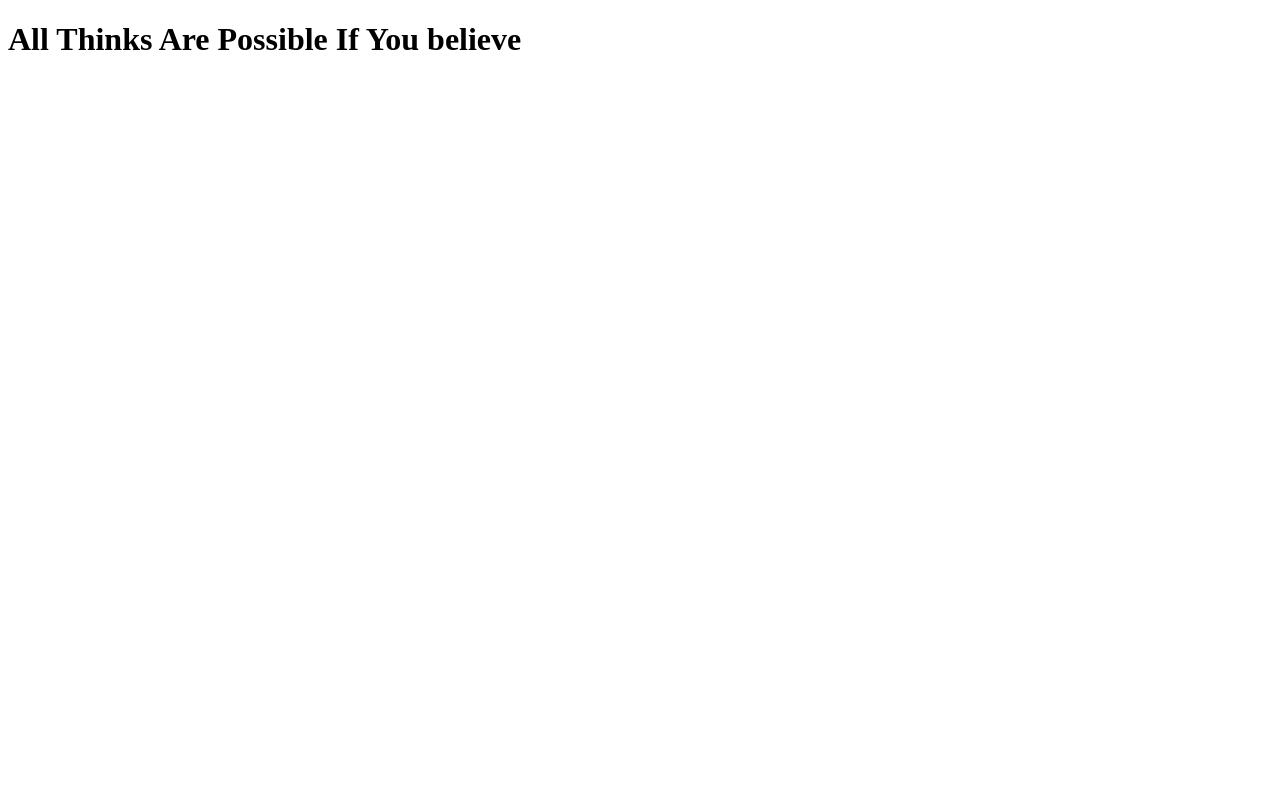
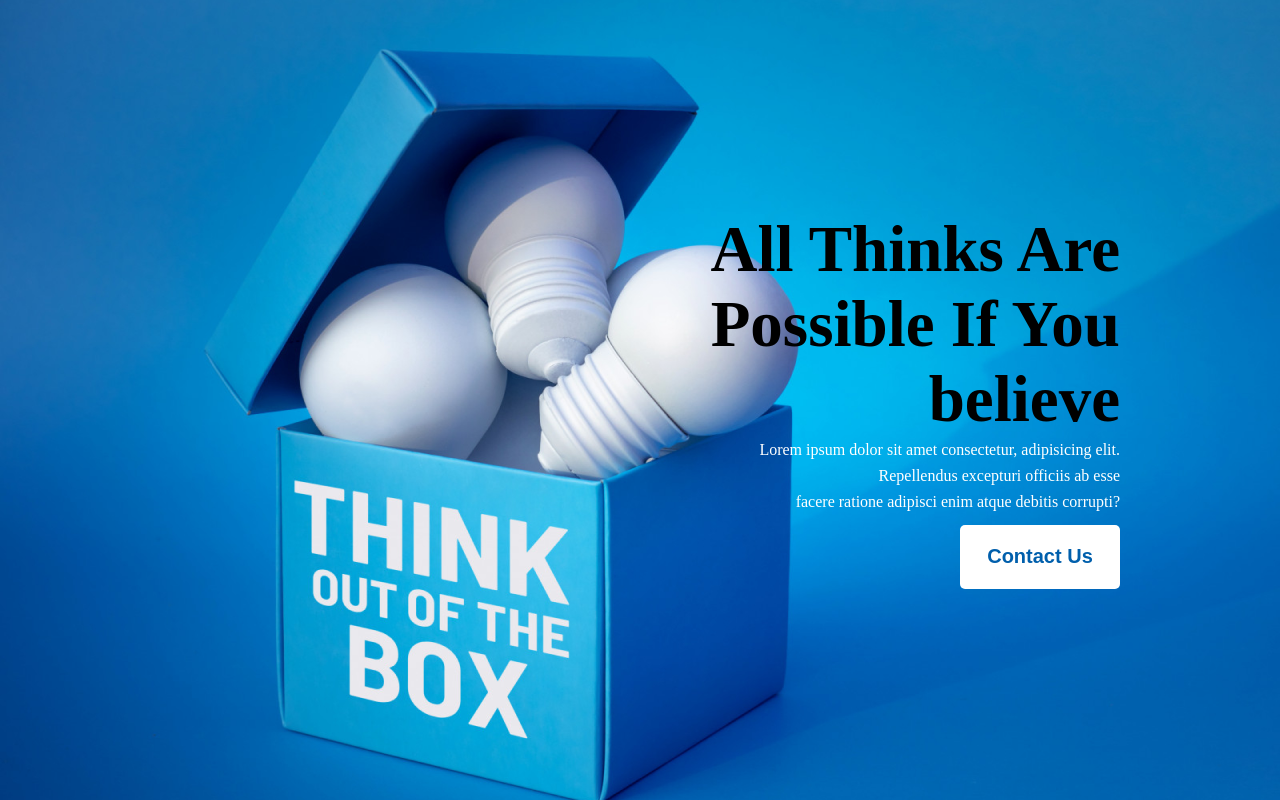
Before and after one commit to annysen/new-year-new-me, a plain HTML site: page index.html in a window 1280 px wide. Drawn offline with Linux system fonts and the light colour scheme.

Commit message:
header is added

```diff
--- a/index.html
+++ b/index.html
@@ -9,6 +9,21 @@
     <link rel="stylesheet" href="styles/style.css" />
   </head>
   <body>
-    <h1>All Thinks Are Possible If You believe</h1>
+    <!-- header section  -->
+    <header class="header-container">
+      <div class="header-content">
+        <h1 class="header-content-title">
+          All Thinks Are <br />
+          Possible If You <br />
+          believe
+        </h1>
+        <p class="header-content-description">
+          Lorem ipsum dolor sit amet consectetur, adipisicing elit. <br />
+          Repellendus excepturi officiis ab esse <br />
+          facere ratione adipisci enim atque debitis corrupti?
+        </p>
+        <button class="btn-primary">Contact Us</button>
+      </div>
+    </header>
   </body>
 </html>
--- a/styles/style.css
+++ b/styles/style.css
@@ -0,0 +1,45 @@
+* {
+    margin: 0;
+
+}
+
+.btn-primary {
+    width: 160px;
+    height: 64px;
+    background-color: white;
+    border-radius: 5px;
+    border: none;
+    font-size: 20px;
+    font-weight: 700;
+    padding: 20px 25px;
+    color: #005FAC;
+    margin-top: 10px;
+}
+
+.header-container {
+    display: flex;
+    justify-content: flex-end;
+    align-items: center;
+
+    height: 100vh;
+    background-image: url("../images/banner/banner3.png");
+}
+
+.header-content {
+    width: 75%;
+    text-align: end;
+    margin: auto;
+
+}
+
+.header-content-title {
+    font-size: 65px;
+    font-weight: 700;
+}
+
+.header-content-description {
+    color: white;
+    font-size: 16px;
+    font-weight: 400;
+    line-height: 26px;
+}
```
